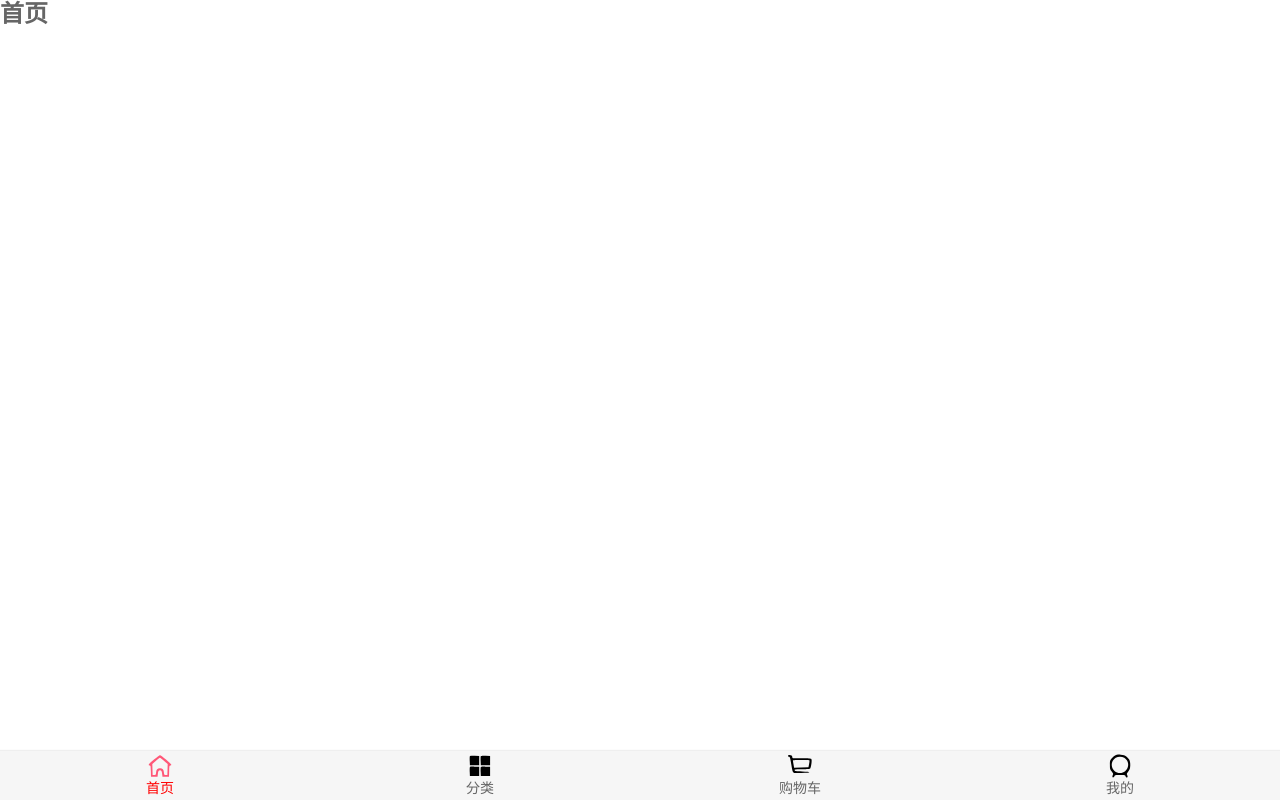
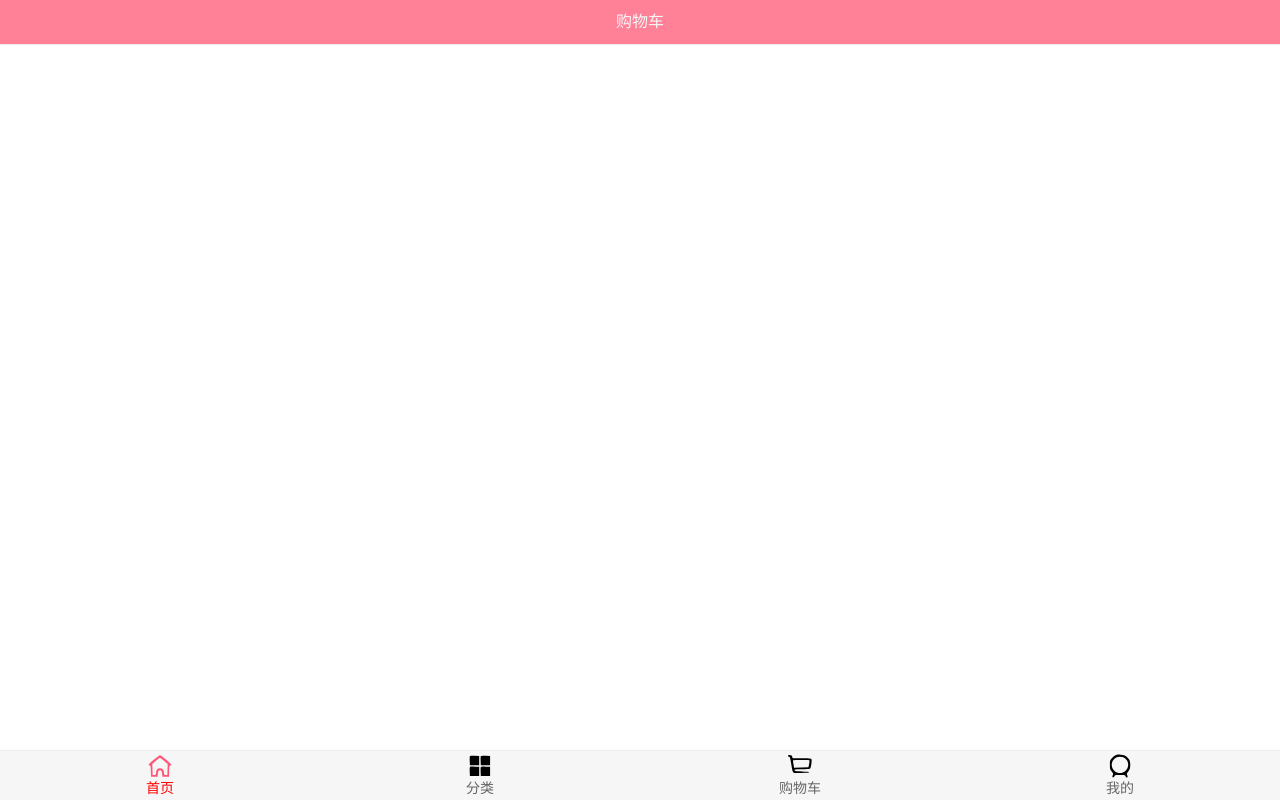
Before and after one commit to earpick/clothesmall, a Vue app: page /home in a window 1280 px wide. Built offline with nearby package versions, Linux system fonts and the light colour scheme.

Commit message:
完成了首页导航栏navbar

```diff
--- /dev/null
+++ b/src/components/common/navbar/NavBar.vue
@@ -0,0 +1,32 @@
+<template>
+  <div class="nav-bar">
+    <div class="left"><slot name="left"></slot></div>
+    <div class="center"><slot name="center"></slot></div>
+    <div class="right"><slot name="right"></slot></div>
+  </div>
+
+</template>
+
+<script>
+export default {
+  name: "navbar"
+}
+</script>
+
+<style scoped>
+  .nav-bar {
+    display: flex;
+    height: 44px;
+    line-height: 44px;
+    text-align: center;
+    box-shadow: 0 1px 1px rgba(100,100,100,.1);
+  }
+  .left, .right {
+    width: 60px;
+  }
+
+  .center {
+    flex: 1;
+  }
+
+</style>
--- a/src/views/home/Home.vue
+++ b/src/views/home/Home.vue
@@ -1,15 +1,26 @@
 <template>
-  <h2>
-    首页
-  </h2>
+  <div id="Home">
+    <nav-bar class="home-nav">
+      <div class="center" slot="center">购物车</div>
+    </nav-bar>
+  </div>
 </template>
 
 <script>
+import NavBar from "components/common/navbar/NavBar";
 export default {
-  name: "Home"
+  name: "Home",
+  components: {
+    NavBar
+  }
 }
 </script>
 
 <style scoped>
-
+  .home-nav {
+    background-color: var(--color-tint);
+  }
+  .center {
+    color: #f6f6f6;
+  }
 </style>
```
Also changed, not shown: 1 other file (tests, documents, lock files or other folders).
